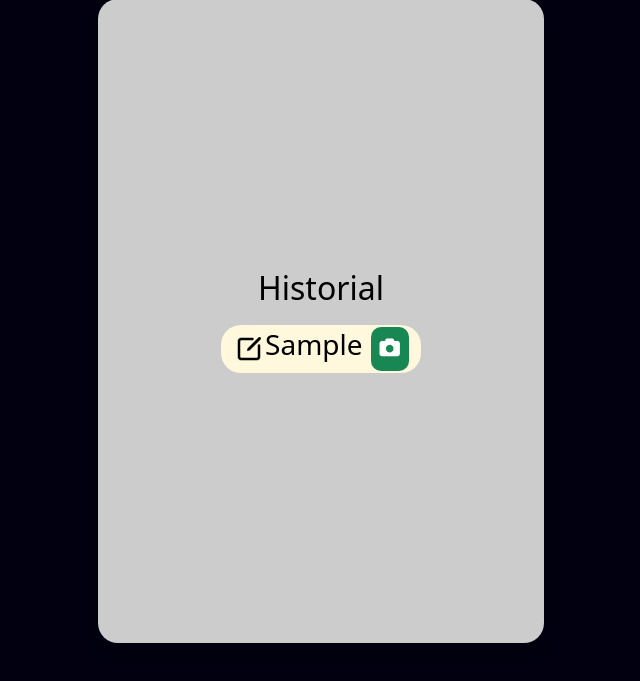
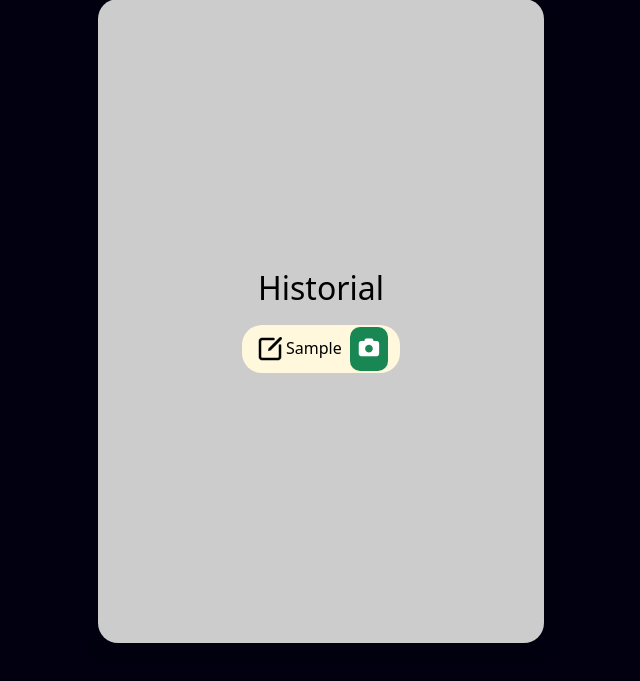
Before and after one commit to alejandg1/SmartCook, a Django app: page /history/ in a window 1280 px wide. Shown: the part 79-760 px from the top of the page, without its empty margins (319-959 px from the left). Run offline with Django 5.2, Linux system fonts and the light colour scheme; a user stored in the database is signed in; tables that the repository leaves empty hold one stand-in row (values such as "Sample post"); some libraries are stand-ins or nearby versions.

Commit message:
historial font

```diff
--- a/static/styles/listItem.css
+++ b/static/styles/listItem.css
@@ -49,6 +49,12 @@
     font-weight: normal;
 }
 
+.historial .list h3.titulo {
+    font-size: 16px;
+    margin: 1em 0;
+    font-weight: normal;
+}
+
 .list .accion {
     display: grid;
     align-items: center;
```
Also changed, not shown: static/styles/recognition.css (+2 -6 lines).
